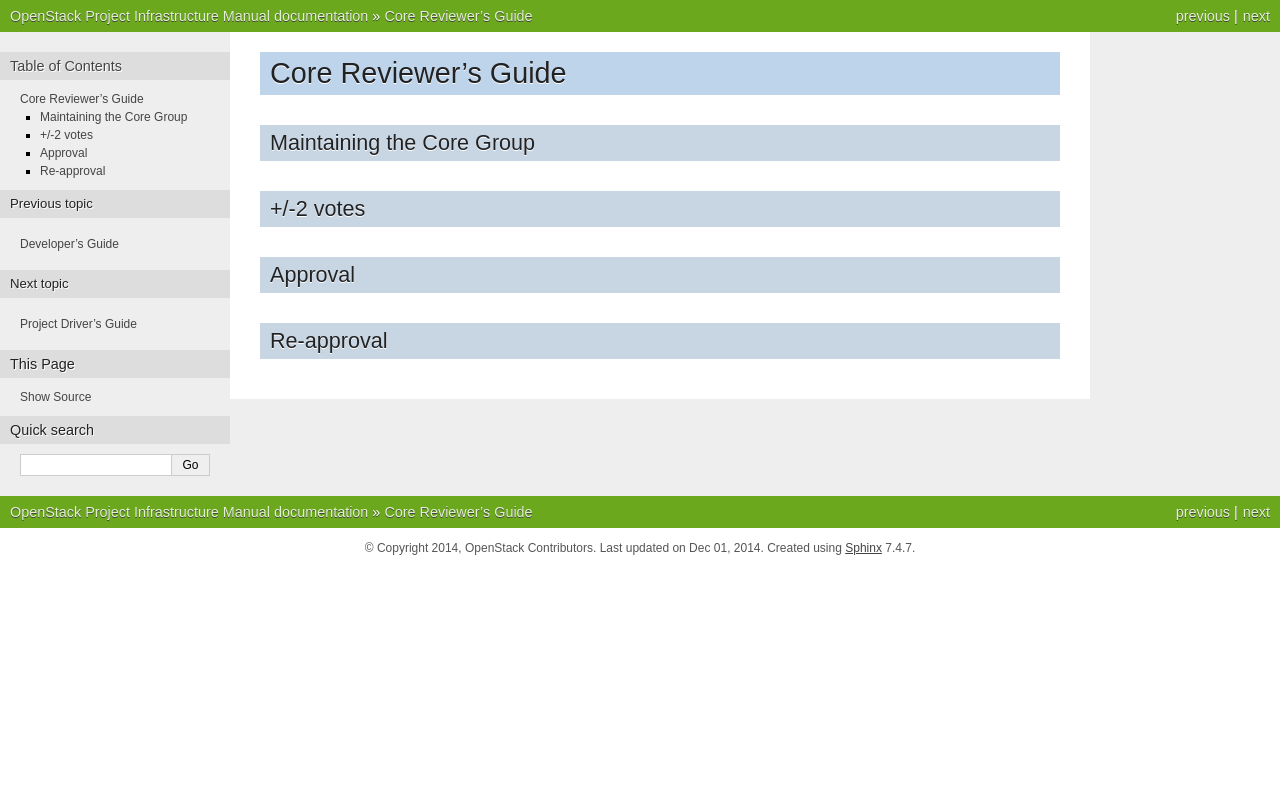
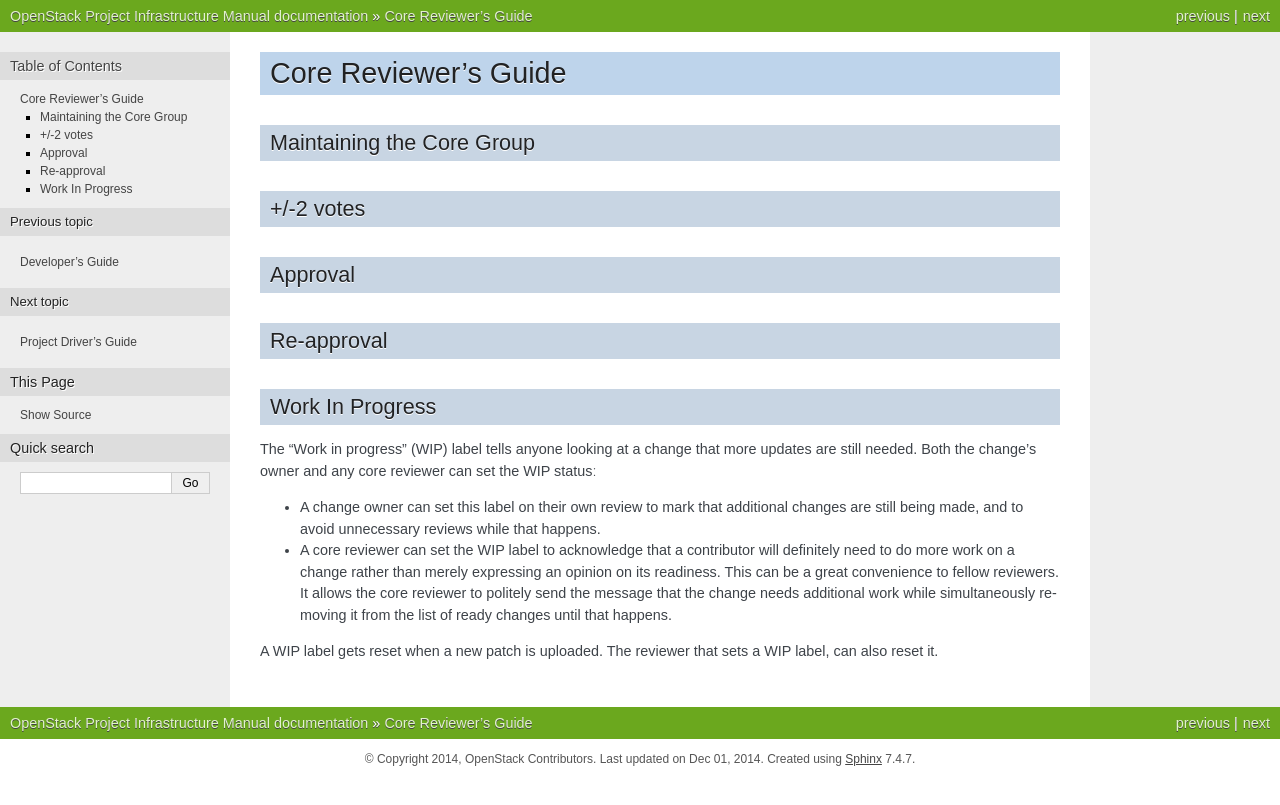
Before and after one commit to openstack-archive/infra-manual, a Sphinx documentation site: the page built from doc/source/core.rst, in a window 1280 px wide. Shown: the top 805 px of the page. Built offline with Sphinx 7.4.7, drawn with Linux system fonts in a browser that asks for light colours.

Commit message:
Add WIP section to core.rst
Content taken from
https://wiki.openstack.org/wiki/Documentation/HowTo#How_to_Review_a_Documentation_Patch
and adjusted.

Change-Id: I35f41944033fdf8467caa036e76f440fe68ab2e2

```diff
--- a/doc/source/core.rst
+++ b/doc/source/core.rst
@@ -16,3 +16,25 @@ Approval
 
 Re-approval
 ===========
+
+Work In Progress
+================
+
+The "Work in progress" (WIP) label tells anyone looking at a change
+that more updates are still needed. Both the change's owner and any
+core reviewer can set the WIP statusː
+
+* A change owner can set this label on their own review to mark that
+  additional changes are still being made, and to avoid unnecessary
+  reviews while that happens.
+
+* A core reviewer can set the WIP label to acknowledge that a
+  contributor will definitely need to do more work on a change rather
+  than merely expressing an opinion on its readiness. This can be a
+  great convenience to fellow reviewers. It allows the core reviewer
+  to politely send the message that the change needs additional work
+  while simultaneously removing it from the list of ready changes
+  until that happens.
+
+A WIP label gets reset when a new patch is uploaded. The reviewer
+that sets a WIP label, can also reset it.
```
